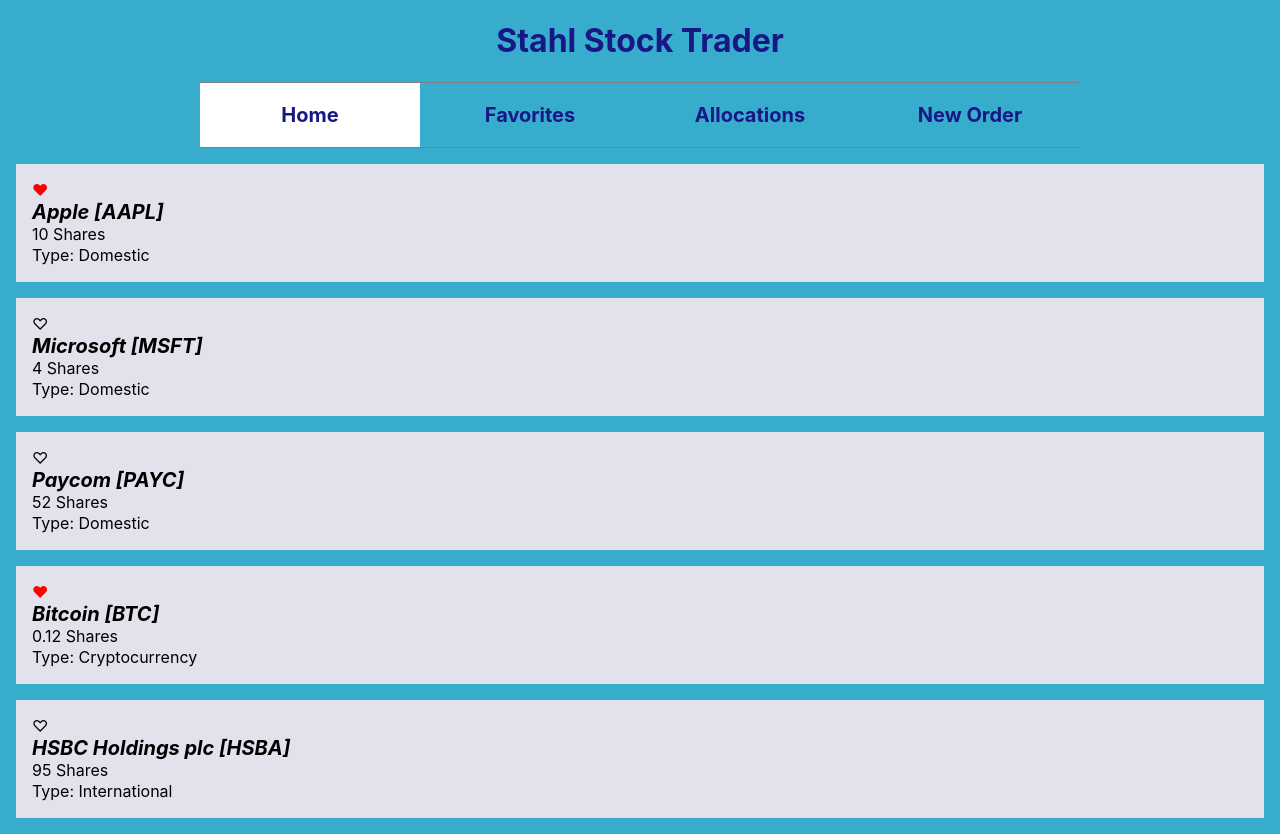
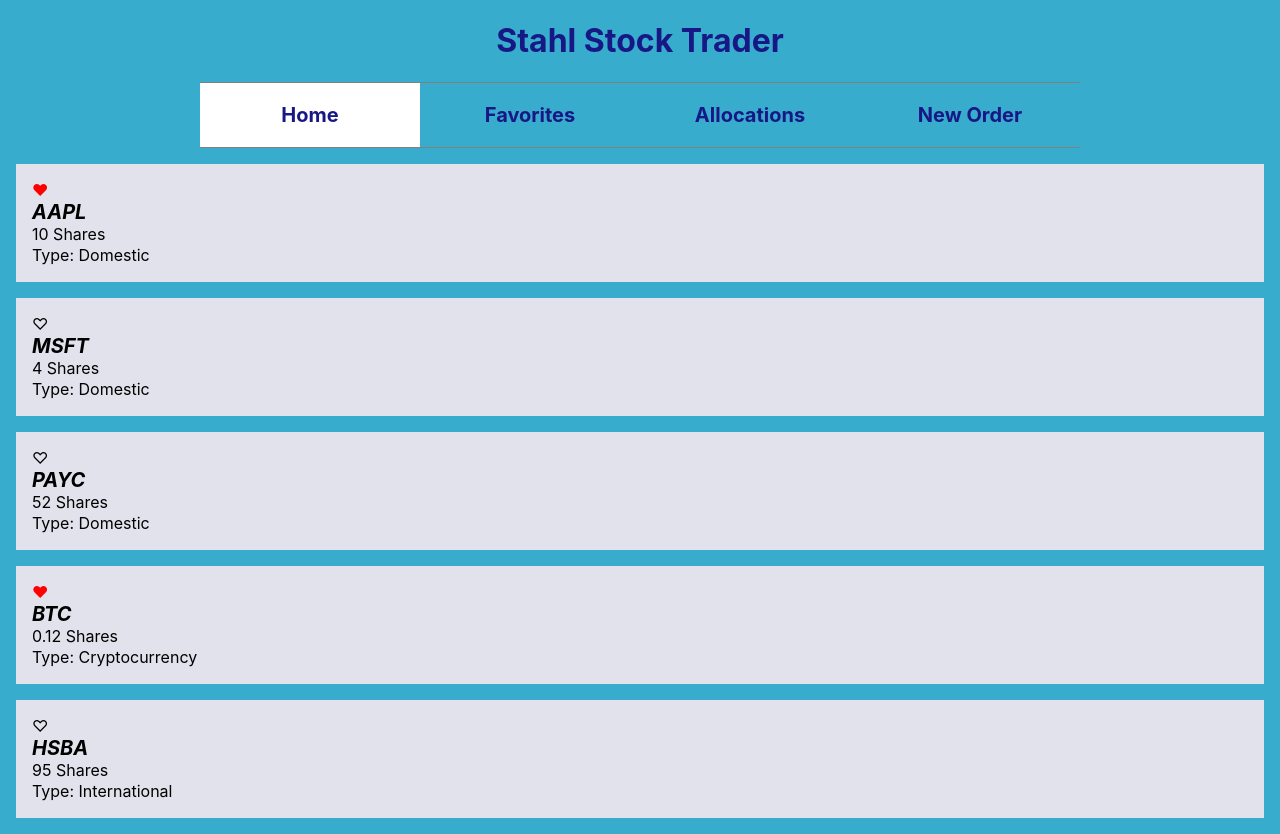
Before and after one commit to Andrewstahl/phase-2-final-project, a React (Create React App) app: page / in a window 1280 px wide. Built offline with nearby package versions, Linux system fonts and the light colour scheme; data requests are answered from the project's data file.

Commit message:
Removed 'Name' from stock

```diff
--- a/src/Components/Stock.js
+++ b/src/Components/Stock.js
@@ -33,7 +33,7 @@
     <div>
       <div className="stock-title">
         <span onClick={() => handleClick()} className={favoriteSelection ? "activated-heart" : ""}>{favoriteSelection ? "♥" : "♡"}</span>
-        <h4>{name} [{ticker}]</h4>
+        <h4>{ticker}</h4>
       </div>
       <p>{totalStocksHeld} Shares</p>
       <p>Type: {holdingType}</p>
```
